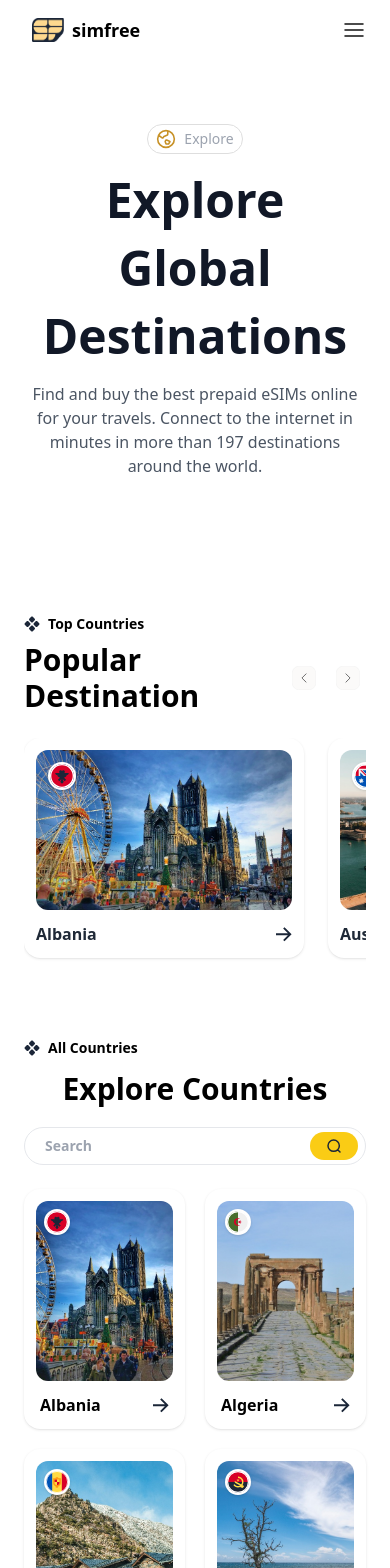
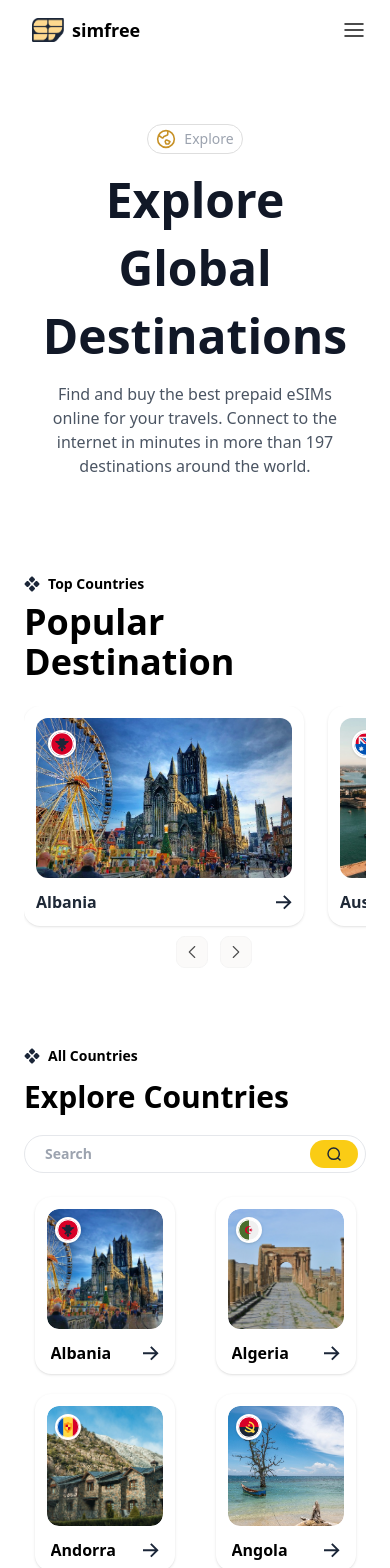
Before and after one commit to Ahmad-dev-lab/sim-pro, a React (Create React App) app: page / in a window 390 px wide. Shown: the top 1568 px of the page. Built offline with nearby package versions, Linux system fonts and the light colour scheme.

Commit message:
Updated design or feature XYZ

```diff
--- a/src/components/CountryGrid.jsx
+++ b/src/components/CountryGrid.jsx
@@ -32,8 +32,7 @@ export default function PopularDestinations() {
     return () => window.removeEventListener("resize", handleResize);
   }, []);
 
-  const showLimitedCards =
-    windowWidth <= 640 && searchTerm.length === 0;
+  const showLimitedCards = windowWidth <= 640 && searchTerm.length === 0;
 
   const filteredCountries = allCountries.filter((country) =>
     country.name.toLowerCase().includes(searchTerm.toLowerCase())
@@ -45,15 +44,17 @@ export default function PopularDestinations() {
 
   return (
     <section className="px-6 py-8 max-w-6xl mx-auto">
+      {/* Header */}
       <div className="flex items-center gap-2 text-sm font-bold mb-2">
         <img src="/images/105.svg" alt="Logo" className="w-4 h-4" />
         All Countries
       </div>
 
-      <h2 className="text-[30px] font-bold mb-4 text-center md:text-left">
+      <h2 className="text-[30px] font-bold mb-4  md:text-left">
         Explore Countries
       </h2>
 
+      {/* Search Bar */}
       <div className="mb-6 w-full max-w-md mx-auto md:mx-0">
         <div className="relative flex items-center">
           <input
@@ -69,19 +70,35 @@ export default function PopularDestinations() {
         </div>
       </div>
 
+      {/* Grid of Cards */}
       <div className="grid grid-cols-2 sm:grid-cols-2 md:grid-cols-3 gap-5">
         {countriesToShow.map((country, index) => (
           <div
             key={index}
-            className="bg-white rounded-2xl shadow hover:shadow-md transition p-3 mx-auto max-w-xs w-full"
+            className="
+              bg-white
+              rounded-2xl
+              shadow
+              hover:shadow-md
+              transition
+              p-3
+              mx-auto
+              w-full
+              max-w-[160px]
+              xxxs:max-w-[140px]
+              xxxs:h-[177px]
+              sm:max-w-xs
+              sm:h-auto
+            "
           >
-            <div className="relative rounded-xl overflow-hidden h-[180px]">
+            {/* Image Section */}
+            <div className="relative rounded-xl overflow-hidden h-[140px] xxxs:h-[120px]">
               <img
                 src={`/images/countries/${country.name}.jpg`}
                 alt={country.name}
-                className="w-full h-full object-cover"
+                className="w-full h-full object-cover rounded-xl"
               />
-              <div className="absolute top-2 left-2 bg-white rounded-full p-[2px] shadow w-[26px] h-[26px] ">
+              <div className="absolute top-2 left-2 bg-white rounded-full p-[2px] shadow w-[26px] h-[26px]">
                 <img
                   src={`/images/flags/${country.name}.svg`}
                   alt={`${country.name} flag`}
@@ -90,8 +107,11 @@ export default function PopularDestinations() {
               </div>
             </div>
 
+            {/* Footer */}
             <div className="flex items-center justify-between mt-3 px-1">
-              <span className="font-bold text-base">{country.name}</span>
+              <span className="font-bold text-base truncate">
+                {country.name}
+              </span>
               <span className="text-lg">
                 <img src="/images/arrow.svg" alt="" className="h-4 w-4" />
               </span>
--- a/src/components/DownloadAppBanner.jsx
+++ b/src/components/DownloadAppBanner.jsx
@@ -1,4 +1,4 @@
-// src/components/DownloadAppBanner.jsx
+
 import React from "react";
 
 export default function DownloadAppBanner() {
@@ -7,8 +7,8 @@ export default function DownloadAppBanner() {
       className="bg-cover bg-center 2xl:h-[474px] xl:h-[474px] lg:h-[474px] md:h-[474px] xxxs:h-[647px] flex flex-col md:flex-row items-center justify-between px-6 py-12 mt-10 sm:w-screen"
       style={{
         backgroundImage: "url('/images/back.png')",
-         // random height
-        width: "full",  // random width
+
+        width: "full",
       }}
     >
       <div className="max-w-md bg-opacity-80 p-4 rounded-lg ml-32 mt-16">
@@ -25,14 +25,14 @@ export default function DownloadAppBanner() {
           <img src="/images/app-store.svg" alt="App Store" className="h-10 xxxs:hidden" />
           <img src="/images/google-play.svg" alt="Google Play" className="h-10 xxxs:hidden" />
         </div>
-                <p className="relative top-12 md:text-sm xxxs:relative xxxs:right-16 xxxs:-top-20 text-[14px] "> Lorem ipsum dolor sit amet consectetur. <h1 className="font-bold md:text-sm md:left-64 mb-3 md:mr-24 md:mt-1 relative bottom-6 left-72 xxxs:left-64 xxxs:bottom-5"> Sed neque sit purus</h1> </p>
+                <p className="relative top-12 md:text-sm xxxs:relative xxxs:right-16 xxxs:-top-20 text-[14px] "> Lorem ipsum dolor sit amet consectetur. <br /><h1 className="font-bold "> Sed neque sit purus</h1> </p>
 </div>
 
 
       <img
         src="/images/app-mockup.svg"
         alt="App Mockup"
-        className="w-40 xxxs:w-52 md:w-64 mt-40 mr-44 md:ml-6 xxxs:relative xxxs:bottom-[155px] xxxs:left-[91px] "
+        className="w-40 xxxs:w-52 md:w-64 mt-40 mr-44 md:ml-6 xxxs:relative xxxs:bottom-[143px] xxxs:left-[91px] "
       />
 
     </section>
--- a/src/components/ExploreDestinations.jsx
+++ b/src/components/ExploreDestinations.jsx
@@ -22,7 +22,7 @@ const ExploreDestinations = () => {
               <span className="block">Destinations</span>
             </h1>
 
-            <p className="text-gray-600 text-md w-[325px] mt-4">
+            <p className="text-gray-600 text-md w-[307px] mt-4">
               Find and buy the best prepaid eSIMs online for your travels.
               Connect to the internet in minutes in more than 197 destinations
               around the world.
--- a/src/components/PopularDestinations.jsx
+++ b/src/components/PopularDestinations.jsx
@@ -46,7 +46,7 @@ export default function PopularDestinations() {
   };
 
   return (
-    <section className="py-8">
+    <section className="py-8 xxxs:relative xxxs:bottom-10">
       {/* Centering container with max width and horizontal padding */}
       <div className="max-w-6xl mx-auto px-6">
         <div className="flex items-center gap-2 text-sm font-bold mb-2">
@@ -55,19 +55,19 @@ export default function PopularDestinations() {
         </div>
 
         <div className="flex items-center justify-between mb-6">
-          <h2 className="text-3xl font-bold">Popular Destination</h2>
+          <h2 className="text-3xl font-bold xxxs:text-4xl">Popular Destination</h2>
           <div className="flex gap-2">
             <button
               onClick={scrollLeft}
-              className="h-9 w-9 rounded-full flex items-center justify-center"
+              className="h-9 w-9 rounded-full flex items-center justify-center xxs:relative xxs:right-28 xxxs:relative xxxs:top-[310px] right-24 z-[9999]"
             >
-              <img src="/images/Frame 71.svg" alt="Left" className="h-6 w-6" />
+              <img src="/images/Frame 71.svg" alt="Left" className="h-8 w-8" />
             </button>
             <button
               onClick={scrollRight}
-              className="h-9 w-9 rounded-full flex items-center justify-center"
+              className="h-9 w-9 rounded-full flex items-center justify-center xxs:relative xxs:right-28 xxxs:relative xxxs:top-[310px] right-24 z-[9999]"
             >
-              <img src="/images/Frame 70.svg" alt="Right" className="h-6 w-6" />
+              <img src="/images/Frame 70.svg" alt="Right" className="h-8 w-8" />
             </button>
           </div>
         </div>
```
